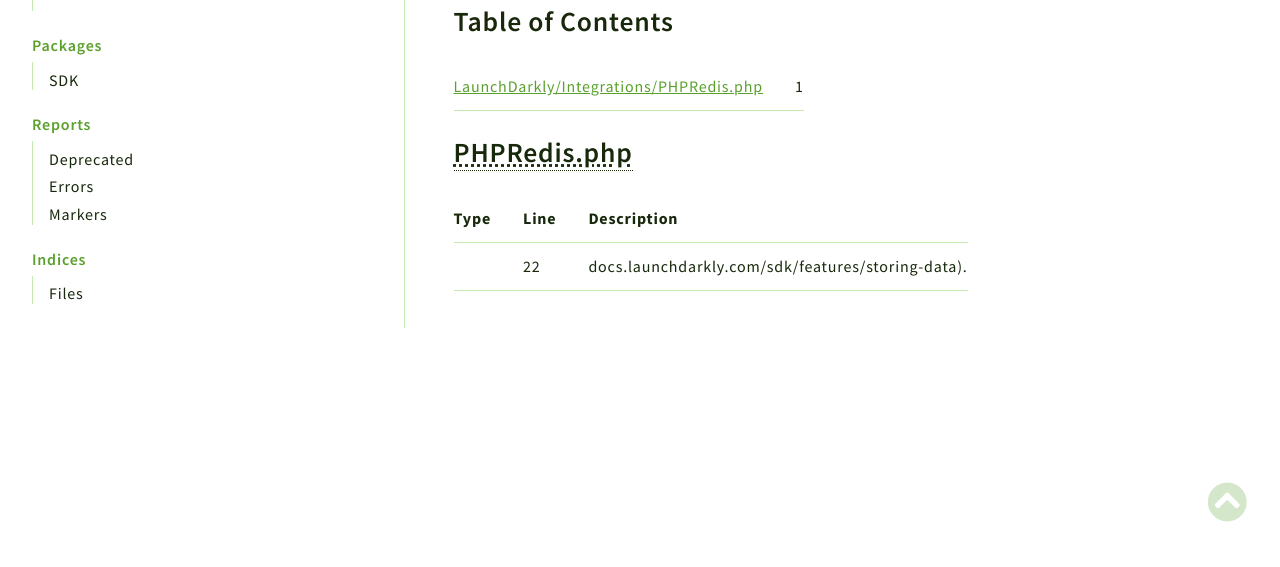
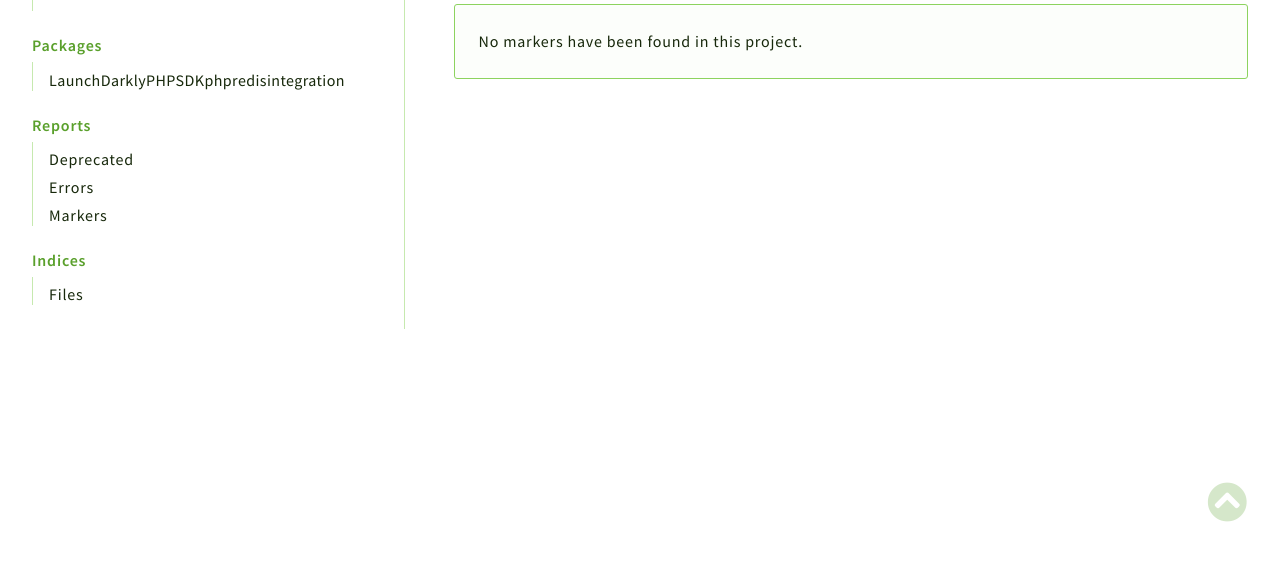
Before and after one commit to launchdarkly/php-server-sdk-redis-phpredis, a plain HTML site: page reports/markers.html in a window 1280 px wide. Shown: the part 233-800 px from the top of the page. Drawn offline with nearby package versions, Linux system fonts and the light colour scheme; files that its build step writes are made by us from their sources; a script that the page names is missing.

Commit message:
Updating documentation to version 1.1.0

```diff
--- a/reports/markers.html
+++ b/reports/markers.html
@@ -2,7 +2,7 @@
 <html lang="en">
 <head>
     <meta charset="utf-8">
-    <title>    LaunchDarkly PHP SDK phpredis integration 1.0.0 &raquo; Markers
+    <title>    LaunchDarkly PHP SDK phpredis integration 1.1.0 &raquo; Markers
 </title>
     <meta name="viewport" content="width=device-width, initial-scale=1.0">
     <base href="../">
@@ -24,7 +24,7 @@
     </head>
 <body id="top">
     <header class="phpdocumentor-header phpdocumentor-section">
-    <h1 class="phpdocumentor-title"><a href="" class="phpdocumentor-title__link">LaunchDarkly PHP SDK phpredis integration 1.0.0</a></h1>
+    <h1 class="phpdocumentor-title"><a href="" class="phpdocumentor-title__link">LaunchDarkly PHP SDK phpredis integration 1.1.0</a></h1>
     <input class="phpdocumentor-header__menu-button" type="checkbox" id="menu-button" name="menu-button" />
     <label class="phpdocumentor-header__menu-icon" for="menu-button">
         <i class="fas fa-bars"></i>
@@ -53,18 +53,21 @@
     Menu
 </label>
 <aside class="phpdocumentor-column -four phpdocumentor-sidebar">
+                    <section class="phpdocumentor-sidebar__category">
+            <h2 class="phpdocumentor-sidebar__category-header">Namespaces</h2>
+                                    <h4 class="phpdocumentor-sidebar__root-namespace"><a href="namespaces/launchdarkly.html">LaunchDarkly</a></h4>
+    <ul class="phpdocumentor-list">
+                    <li>
+                <a href="namespaces/launchdarkly-integrations.html">Integrations</a>
 
-    <section class="phpdocumentor-sidebar__category">
-        <h2 class="phpdocumentor-sidebar__category-header">Namespaces</h2>
-                                                <h4 class="phpdocumentor-sidebar__root-namespace"><a href="namespaces/launchdarkly.html"><abbr title="\LaunchDarkly">LaunchDarkly</abbr></a></h4>
-                <ul class="phpdocumentor-list">
-                                            <li><a href="namespaces/launchdarkly-integrations.html"><abbr title="\LaunchDarkly\Integrations">Integrations</abbr></a></li>
-                                    </ul>
+            </li>
+            </ul>
+
                         </section>
+                <section class="phpdocumentor-sidebar__category">
+            <h2 class="phpdocumentor-sidebar__category-header">Packages</h2>
+                                    <h4 class="phpdocumentor-sidebar__root-namespace"><a href="packages/LaunchDarklyPHPSDKphpredisintegration.html">LaunchDarklyPHPSDKphpredisintegration</a></h4>
 
-        <section class="phpdocumentor-sidebar__category">
-        <h2 class="phpdocumentor-sidebar__category-header">Packages</h2>
-                    <h3 class="phpdocumentor-sidebar__root-package"><a href="packages/SDK.html"><abbr title="\SDK">SDK</abbr></a></h3>
                         </section>
 
     <section class="phpdocumentor-sidebar__category">
@@ -88,32 +91,10 @@
     <div class="phpdocumentor-row">
         <h2 class="phpdocumentor-content__title">Markers</h2>
 
-                    <h3>Table of Contents</h3>
-            <table class="phpdocumentor-table_of_contents">
-                                                            <tr>
-                            <td class="phpdocumentor-cell"><a href="reports/markers.html#LaunchDarkly/Integrations/PHPRedis.php">LaunchDarkly/Integrations/PHPRedis.php</a></td>
-                            <td class="phpdocumentor-cell">1</td>
-                        </tr>
-                                                </table>
+                    <div class="phpdocumentor-admonition phpdocumentor-admonition--success">
+                No markers have been found in this project.
+            </div>
 
-                    <a id="LaunchDarkly/Integrations/PHPRedis.php"></a>
-            <h3><abbr title="LaunchDarkly/Integrations/PHPRedis.php">PHPRedis.php</abbr></h3>
-            <table>
-                <thead>
-                <tr>
-                    <th class="phpdocumentor-heading">Type</th>
-                    <th class="phpdocumentor-heading">Line</th>
-                    <th class="phpdocumentor-heading">Description</th>
-                </tr>
-                </thead>
-                <tbody>
-                                    <tr>
-                        <td class="phpdocumentor-cell"></td>
-                        <td class="phpdocumentor-cell">22</td>
-                        <td class="phpdocumentor-cell">docs.launchdarkly.com/sdk/features/storing-data).</td>
-                    </tr>
-                                </tbody>
-            </table>
             </div>
                 <section data-search-results class="phpdocumentor-search-results phpdocumentor-search-results--hidden">
     <section class="phpdocumentor-search-results__dialog">
```
Also changed, not shown: classes/LaunchDarkly-Integrations-PHPRedis.html (+15 -12 lines), files/launchdarkly-integrations-phpredis.html (+14 -11 lines), graphs/classes.html (+14 -11 lines), index.html (+15 -12 lines), indices/files.html (+14 -11 lines), namespaces/default.html (+14 -11 lines), namespaces/launchdarkly-integrations.html (+14 -11 lines), namespaces/launchdarkly.html (+14 -11 lines), packages/LaunchDarklyPHPSDKphpredisintegration.html (renamed from packages/SDK.html, +16 -13 lines), packages/default.html (+15 -12 lines), reports/deprecated.html (+14 -11 lines), reports/errors.html (+14 -11 lines).
